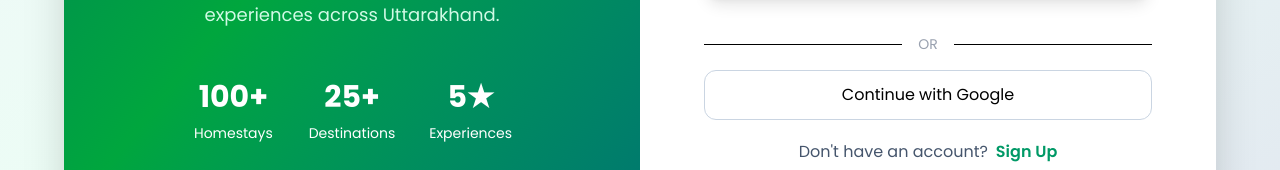
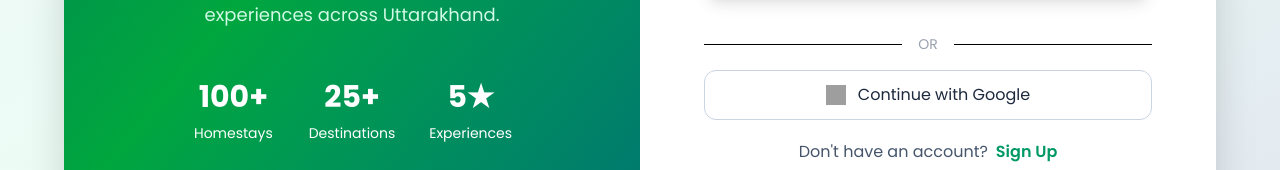
Before and after one commit to Darshitajoshi/PahadiNest, a React app in the folder frontend/: page /login in a window 1280 px wide. Shown: the part 617-787 px from the top of the page. Built offline with nearby package versions, Linux system fonts and the light colour scheme; grey boxes are pictures that could not be loaded; the HTML template or start-up script is replaced by a standard one.

Commit message:
Week 6: Basic updates

```diff
--- a/frontend/src/pages/login.jsx
+++ b/frontend/src/pages/login.jsx
@@ -149,8 +149,13 @@ function Login() {
                 onClick={() => {
                   window.location.href = "http://localhost:5000/auth/google";
                 }}
-                className="w-full border border-slate-300 dark:border-slate-700 rounded-xl py-3 hover:bg-slate-100 dark:hover:bg-slate-800 transition"
+                className="w-full flex items-center justify-center gap-3 border border-slate-300 dark:border-slate-700 rounded-xl py-3 bg-white dark:bg-slate-900 text-slate-800 dark:text-white hover:bg-slate-100 dark:hover:bg-slate-800 transition"
               >
+                <img
+                  src="https://www.svgrepo.com/show/475656/google-color.svg"
+                  alt="Google"
+                  className="w-5 h-5"
+                />
                 Continue with Google
               </button>
 
```
